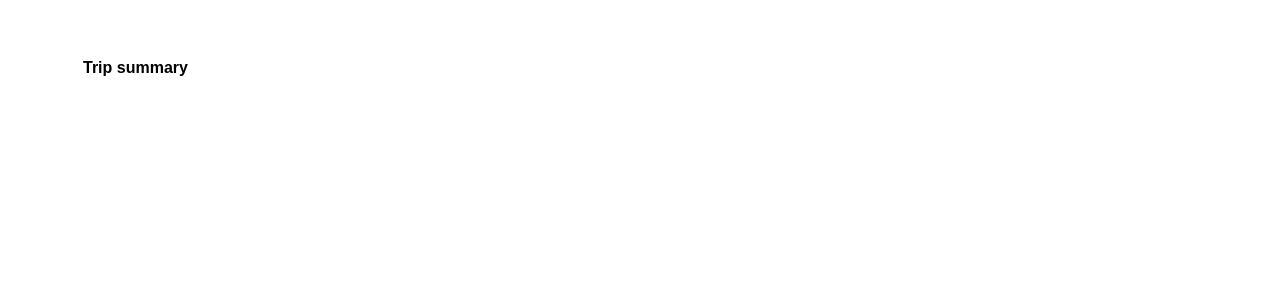
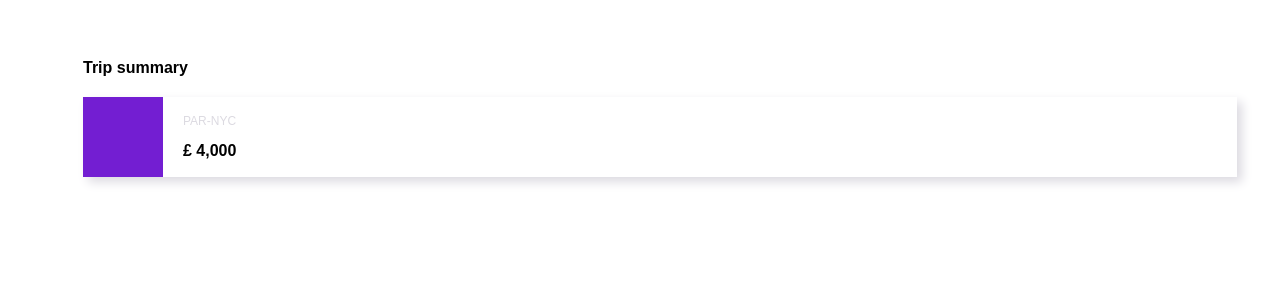
Before and after one commit to JulianMayorga/animated-modal, a React (Create React App) app: page / in a window 1280 px wide. Shown: the top 300 px of the page. Built offline with nearby package versions, Linux system fonts and the light colour scheme.

Commit message:
Trip summary: Show trip price

```diff
--- a/src/App.js
+++ b/src/App.js
@@ -1,4 +1,7 @@
 import React, { Component } from "react";
+
+const darkViolet = "#731ED2";
+const lightGrey = "#DCDAE1";
 
 class App extends Component {
   render() {
@@ -12,7 +15,54 @@ class App extends Component {
           fontFamily: "sans-serif"
         }}
       >
-        <h1 style={{ fontSize: "1rem" }}>Trip summary</h1>
+        <h1
+          style={{
+            fontSize: "1rem",
+            marginBottom: 20
+          }}
+        >
+          Trip summary
+        </h1>
+        <div
+          style={{
+            display: "flex",
+            height: 80,
+            boxShadow: `5px 5px 10px ${lightGrey}`
+          }}
+        >
+          <div style={{ backgroundColor: darkViolet, flexBasis: 80 }} />
+          <div
+            style={{
+              display: "flex",
+              flexDirection: "column",
+              flexGrow: 1,
+              padding: 10,
+              paddingLeft: 20
+            }}
+          >
+            <div
+              style={{
+                fontSize: ".75rem",
+                color: lightGrey,
+                display: "flex",
+                alignItems: "center",
+                flexGrow: 1
+              }}
+            >
+              PAR-NYC
+            </div>
+            <div
+              style={{
+                fontWeight: "bold",
+                display: "flex",
+                alignItems: "center",
+                flexGrow: 1
+              }}
+            >
+              £ 4,000
+            </div>
+          </div>
+        </div>
       </div>
     );
   }
```
